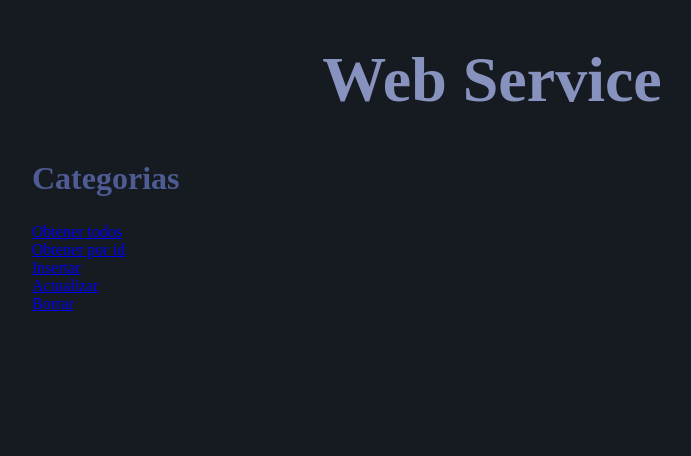
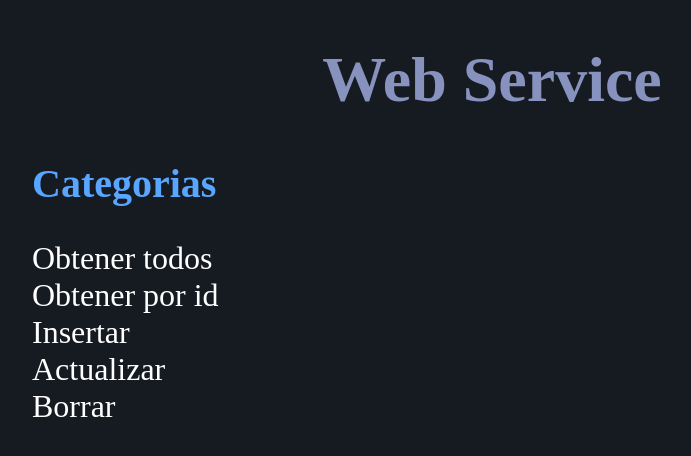
Before and after one commit to isato12/web_service, a PHP site: page / in a window 1280 px wide. Shown: the top 456 px of the page, without its empty margins (148-839 px from the left). Run offline with PHP 8.4, Linux system fonts and the light colour scheme.

```diff
--- a/index.php
+++ b/index.php
@@ -17,5 +17,6 @@
         <li><a href="index.php?op=update">Actualizar</a></li>
         <li><a href="index.php?op=delete">Borrar</a></li>
     </ul>
+
 </body>
 </html>
--- a/style.css
+++ b/style.css
@@ -22,12 +22,18 @@ body {
   text-align: center;
 }
 .subtitulo {
-  color: #4f5b93;
-  font-size: 2rem;
+  color: #58a6ff;
+  font-size: 2.5rem;
   text-align: left;
 }
 ul {
   list-style: none;
   padding: 0;
   margin: 0;
+  color: rgb(255, 255, 255);
 }
+a {
+  text-decoration: none;
+  color: rgb(255, 255, 255);
+  font-size: 2rem;
+}
```
